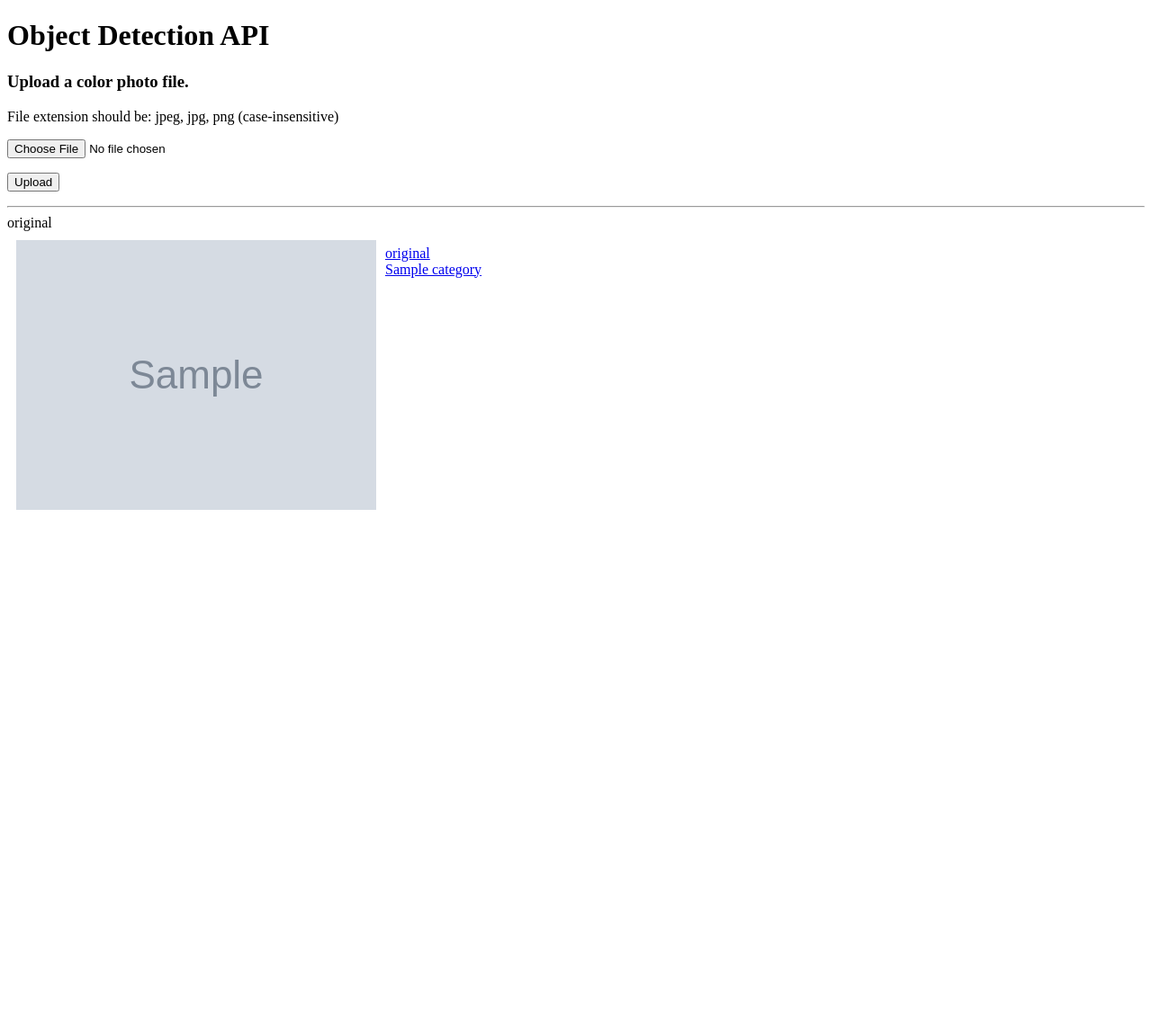
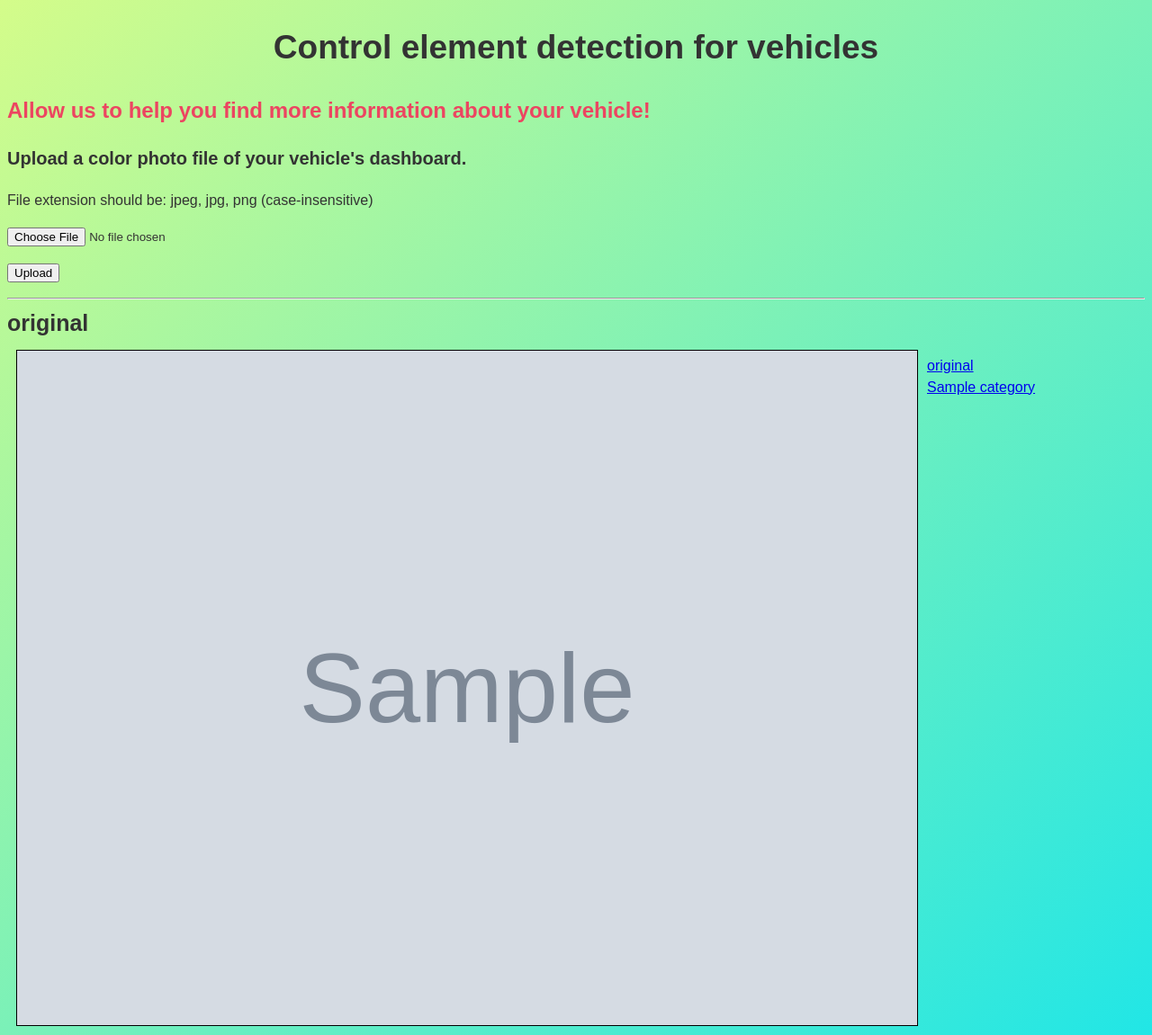
Before and after one commit to GoogleCloudPlatform/tensorflow-object-detection-example, a Flask app: template object_detection_app_p3/templates/upload.html in a window 1280 px wide. Shown: the whole page at 90% size. Before the commit the page ends 567 px from the top, so only its background shows below. Run offline with Flask 2, Linux system fonts and the light colour scheme; the template is opened without the code that fills it: values that come from a table or form of the project are taken from there, most other values are stand-ins (such as "Sample title", 1, 10 or a date in 2020); grey boxes marked "Sample" are stand-in pictures; parts of the project's set-up code (start-up, migrations or seed data) failed here and were passed over; some libraries are stand-ins or nearby versions.

Commit message:
saved changes

```diff
--- a/category_description.json
+++ b/category_description.json
@@ -11,25 +11,25 @@
     "dash_screen" : "The dash screen provides the time, date and other useful information",
     "eject_button" : "The radio eject button ejects the CD currently inside the radio when pressed on.",
     "emergency_button" : "The emergency button emits distress lights when pressed, used when requiring assistance or to notify other drivers to beware",
-    "engine_start_button" : "",
-    "fuel_meter" : "",
-    "gas_pedal" : "",
-    "gear_lever" : "",
-    "ignition_button" : " ",
-    "lights_button" : "",
-    "lights_dial" : "",
-    "media_button" : "",
-    "media_screen" : "",
-    "mute_button" : "",
-    "radio" : "",
-    "radio_button" : "",
+    "engine_start_button" : "Button used to start the engine.",
+    "fuel_meter" : "The fuel meter displays the current level of fuel in the gas tank.",
+    "gas_pedal" : "The gas pedal controls the amount of gas being fed into the engine and thereby controls the speed of the vehicle.",
+    "gear_lever" : "A lever used to change gears while driving.",
+    "ignition_button" : "Button used to start the engine.",
+    "lights_button" : "A button used to tun the headlight on/off.",
+    "lights_dial" : "A dial used to adjust the level and setting of the headlights.",
+    "media_button" : "A button associated with the media system of the vehicle.",
+    "media_screen" : "A screen presenting various information depending on the media system, i.e. navigation programs, curresnt song playing or current radio station.",
+    "mute_button" : "When pressed, this button mutes the radio/media system.",
+    "radio" : "The vehicle's radio, could be operated by adjacent control elements.",
+    "radio_button" : "Buttons used for adjusting the radio station favorites and quickly swapping between them.",
     "radio_dial" : "The radio dial regulates the AM/FM station or the volume lever of the radio system.",
-    "radio_switch" : "",
+    "radio_switch" : "A switch used for tunring radio setting on/off.",
     "rpm_meter" : "Displays the current number of rounds-per-minute the engine goes through",
     "sd_slot" : "A slot to place a memory card to be used by the radio system",
-    "speed_meter" : "",
-    "usb_button" : "",
-    "volume_button" : "",
-    "wheel_button" : "",
-    "window_button" : ""
+    "speed_meter" : "A meter displaying the current speed of the vehicle in kilometers per hour or miles per hour.",
+    "usb_button" : "Used to switch to from radio to usb configuration.",
+    "volume_button" : "USed to adjust the sound system volume.",
+    "wheel_button" : "Placed on the wheel for easy access to the driver, these buttons usually involve answering or hanging up a call, activate cruise control or changing setting in the sound system.",
+    "window_button" : "Used to raise/lower the window."
 }
--- a/object_detection_app_p3/app.py
+++ b/object_detection_app_p3/app.py
@@ -77,7 +77,8 @@ tf.gfile = tf.io.gfile
 
 
 
-app = Flask(__name__)
+app = Flask(__name__, static_url_path='/static')
+
 
 
 @app.before_request
@@ -177,7 +178,7 @@ def encode_image(image):
 def detect_objects(image_path):
   image = Image.open(image_path).convert('RGB')
   boxes, scores, classes, num_detections = client.detect(image)
-  image.thumbnail((640, 640), Image.ANTIALIAS)
+  image.thumbnail((860, 860), Image.ANTIALIAS)
 
   new_images = {}
   for i in range(num_detections):
@@ -219,8 +220,8 @@ def post():
       temp.flush()
       result = detect_objects(temp.name)
 
-      for res in result:
-        print(f"name: {res.name}, details: {res.description}")
+      # for res in result:
+      #   print(f"name: {res.name}, details: {res.description}")
 
     photo_form = PhotoForm(request.form)
     return render_template('upload.html',
--- /dev/null
+++ b/object_detection_app_p3/static/style.css
@@ -0,0 +1,39 @@
+
+    body {
+    font-family: sans-serif;
+    color: #333;
+    line-height: 1.5;
+    height: 100vh;
+    position: relative;
+    justify-content: center;
+    background: linear-gradient(to top left, #21e6e6, #d4fc8a);
+  }
+
+  h1 {
+    font-size: 37px;
+    text-align: center;
+
+
+  }
+  h3{
+    font-size: 20px;
+
+  }
+  h2{
+    color:rgb(236, 69, 97);
+  }
+
+  #photo{
+    width: 1000px;
+    border: 1px solid black;
+  }
+  #description{
+    text-align:end ;
+    font-size: small;
+
+
+  }
+  #label{
+    font-size: 25px;
+    font-weight: bold;
+  }
--- a/object_detection_app_p3/templates/upload.html
+++ b/object_detection_app_p3/templates/upload.html
@@ -2,14 +2,17 @@
 <html>
   <head>
     <meta http-equiv="Content-type" content="text/html; charset=utf-8">
-    <title>Object Detection API</title>
-    <link rel='shortcut icon' href='favicon.ico'/>
+    <title>Car Buttons Detection</title>
+    <!-- <link rel='shortcut icon' href='favicon.ico'/> -->
+    <link rel="stylesheet" type="text/css" href="/static/style.css">
+    <script language="javascript" type="text/javascript">
+      function ChangePhoto(name, img,description) {
+        img = typeof img !== 'undefined' ? img : "{{ result['original']}}";
 
-    <script language="javascript" type="text/javascript">
-      function ChangePhoto(name, img) {
-        img = typeof img !== 'undefined' ? img : "{{ result['original'] }}";
         target = document.getElementById("label");
         target.innerHTML = name;
+        target = document.getElementById("description");
+        target.innerHTML = description;
         target = document.getElementById("photo");
         target.src = img;
       }
@@ -29,8 +32,9 @@
 
     {% from "_formhelpers.html" import render_field %}
 
-    <h1>Object Detection API</h1>
-    <h3>Upload a color photo file.</h3>
+    <h1>Control element detection for vehicles</h1>
+    <h2>Allow us to help you find more information about your vehicle!</h2>
+    <h3>Upload a color photo file of your vehicle's dashboard.</h3>
     <div>
       <form id="upload" method=post action={{ url_for('post') }} enctype="multipart/form-data">
         {{ render_field(photo_form.input_photo) }}
@@ -44,13 +48,14 @@
       {% if result|length > 0 %}
         <div id="label">original</div>
         <div><img id="photo" src="{{ result[0].image }}" align="left" hspace="10" vspace="10"></div>
+        <div id="description" src="{{ result[0].description }}" align="right" hspace="10" vspace="10"></div>
         <p>
-          <a href="javascript:void(0);" onclick="ChangePhoto('original');">original</a>
+          <a href="javascript:void(0);" onclick="ChangePhoto('{{result[0].name}}','{{ result[0].image }}',' ');">original</a>
           </br>
           {% for category in result %}
             {% if category.name != 'original' %}
               <a href="javascript:void(0);"
-                 onclick="ChangePhoto('{{ category.name }}', '{{ category.image }}');">{{ category.name }}</a>
+                 onclick="ChangePhoto('{{ category.name }}', '{{ category.image }}','{{ category.description }}');">{{ category.name }}</a>
               </br>
             {% endif %}
           {% endfor %}
@@ -58,7 +63,7 @@
       {% endif %}
     </div>
     <div id="loading" style="display:none">
-      <h2>Detecting Objects...</h2>
+      <h2>Detecting Buttons...</h2>
     </div>
 
   </body>
```
